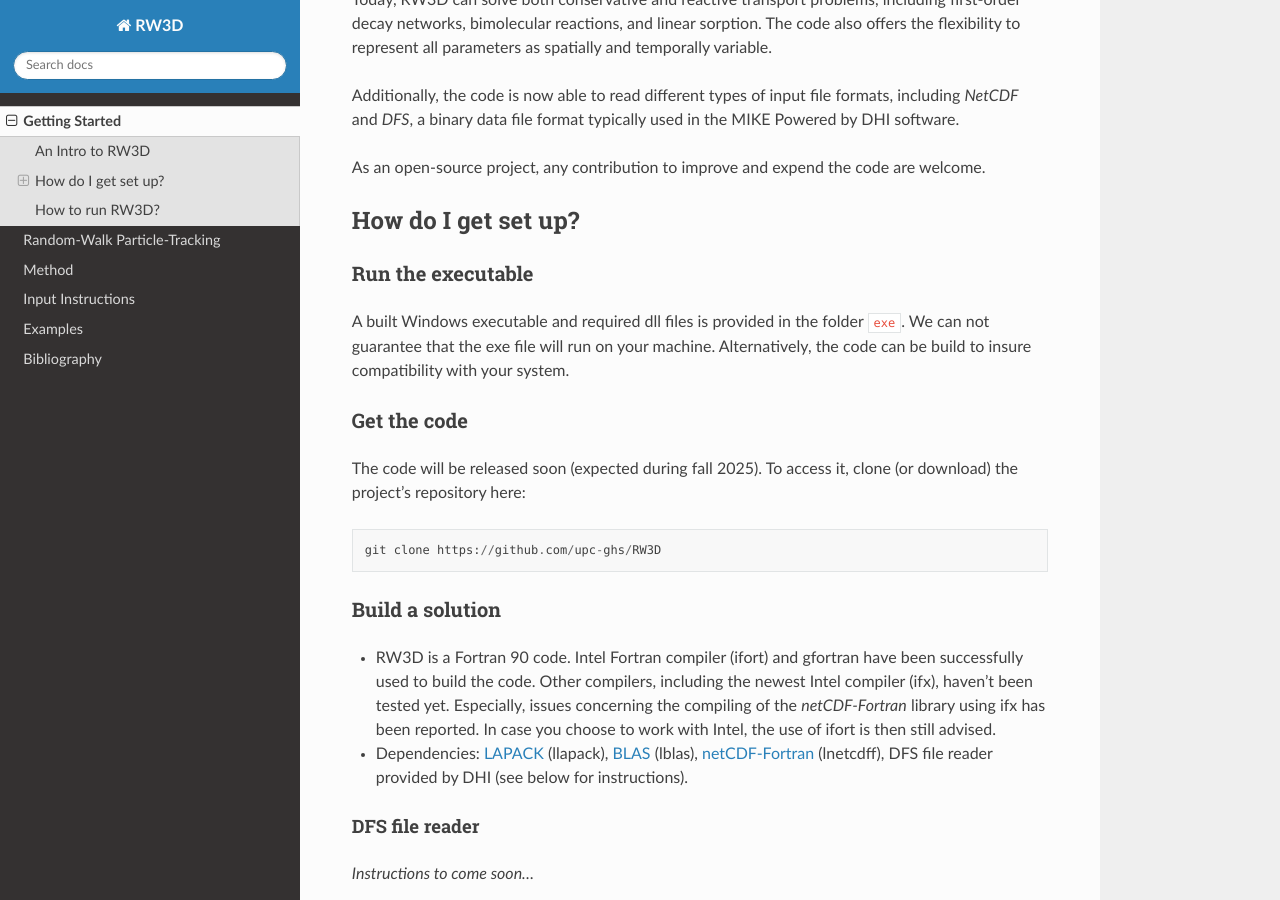
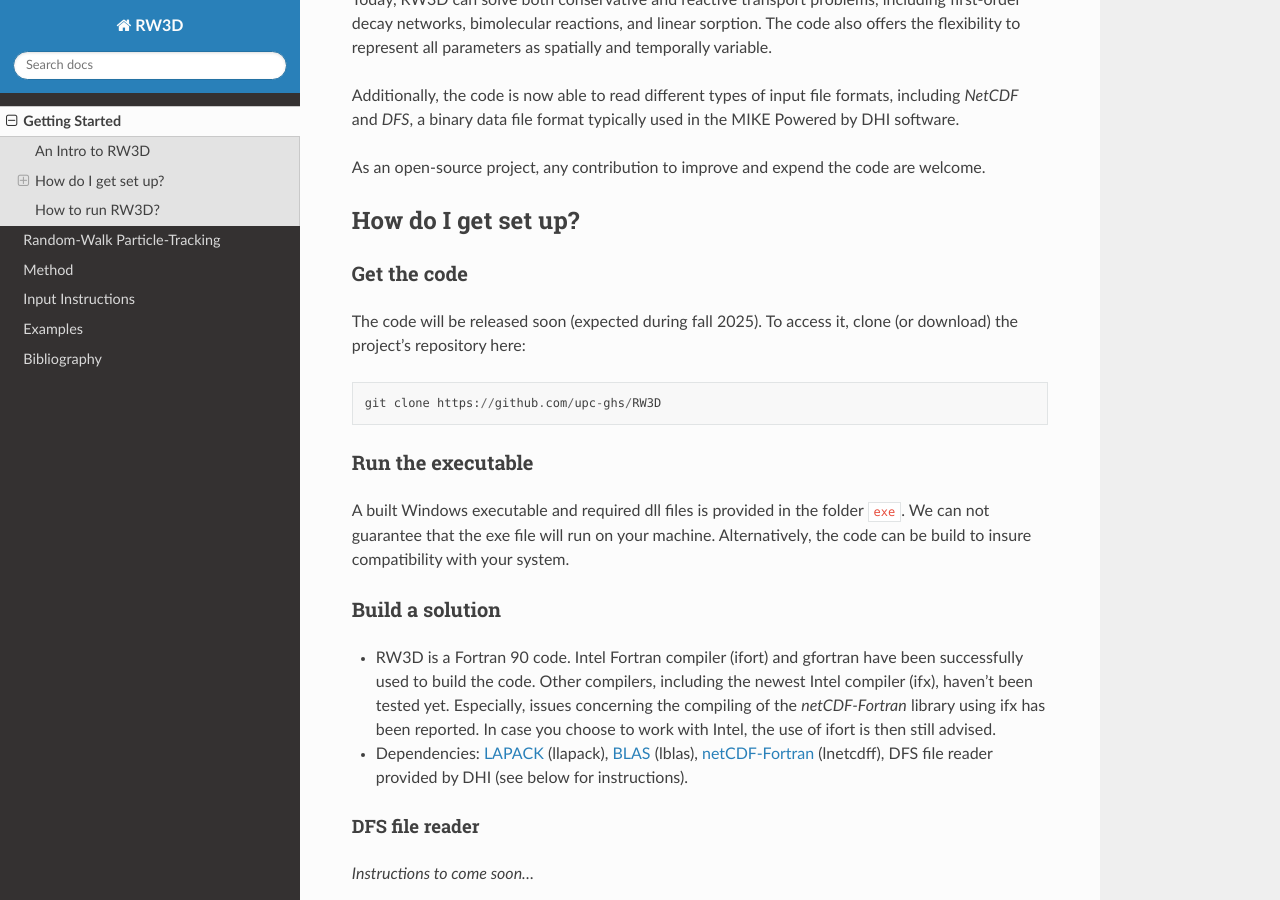
Before and after one commit to chrishenri/rw3d_manual, a Sphinx documentation site: the page built from docs/source/intro.rst, in a window 1280 px wide and 900 px high, scrolled down 445 px. Built offline with Sphinx 7.4.7 and the Read the Docs theme 3.1.0, drawn with Linux system fonts in a browser that asks for light colours; cross-references to code outside the pages are shown as plain code; part of the change alters nothing that is shown.

```diff
--- a/docs/source/intro.rst
+++ b/docs/source/intro.rst
@@ -22,13 +22,6 @@ As an open-source project, any contribution to improve and expend the code are w
 How do I get set up?
 ----------------
 
-Run the executable
-~~~~~~~~~~
-
-A built Windows executable and required dll files is provided in the folder ``exe``.
-We can not guarantee that the exe file will run on your machine. Alternatively, the code can be build to insure compatibility with your system.
-
-
 Get the code
 ~~~~~~~~~~
 
@@ -37,6 +30,13 @@ The code will be released soon (expected during fall 2025). To access it, clone
 .. code-block::
 
     git clone https://github.com/upc-ghs/RW3D
+
+
+Run the executable
+~~~~~~~~~~
+
+A built Windows executable and required dll files is provided in the folder ``exe``.
+We can not guarantee that the exe file will run on your machine. Alternatively, the code can be build to insure compatibility with your system.
 
 
 Build a solution
```
